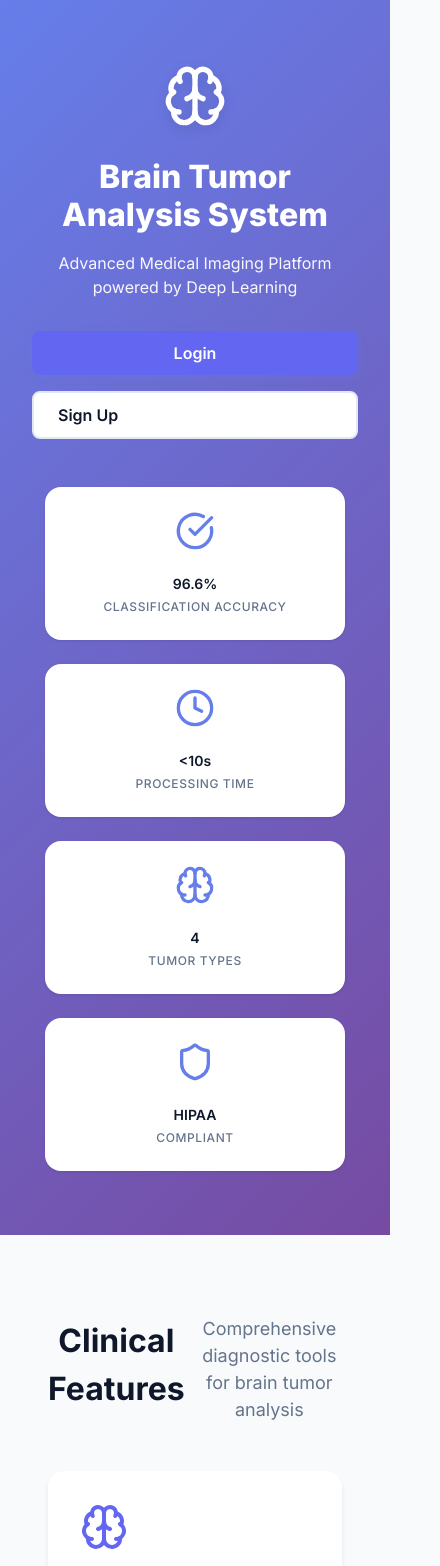
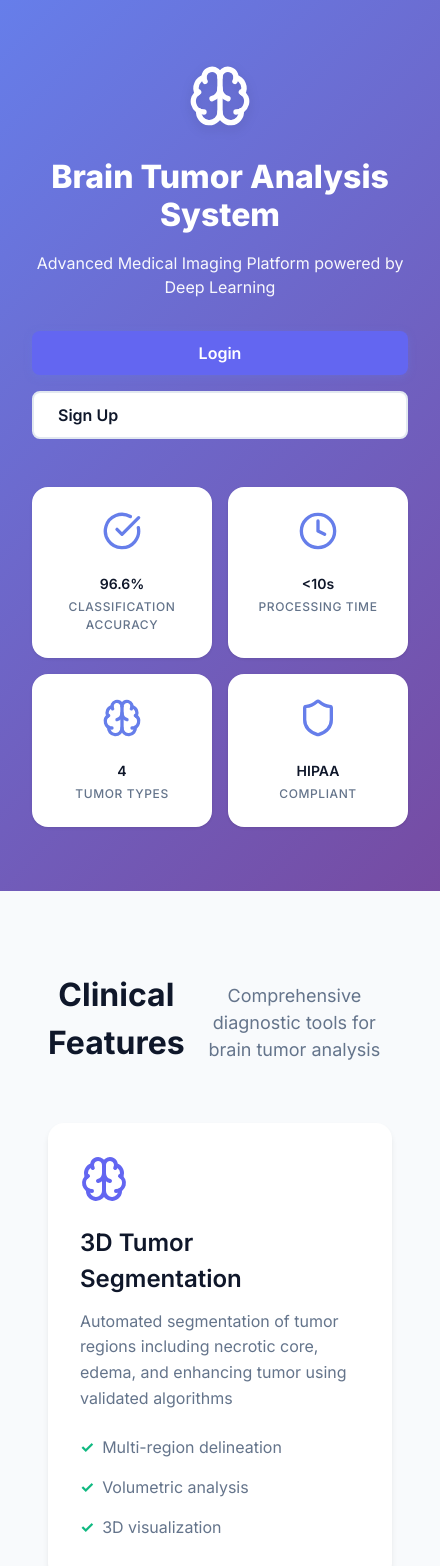
Before and after one commit to AbdullahEjaz512/fyp-1, a React app in the folder frontend/: page / in a window 390 px wide. Shown: the top 1566 px of the page, 440 px wide, since content can reach past the window. Built offline with nearby package versions, Linux system fonts and the light colour scheme; no server answers; the HTML template or start-up script is replaced by a standard one.

Commit message:
Improve landing page UI: Better responsive layout for stat cards and add section headers

```diff
--- a/frontend/src/pages/HomePage.css
+++ b/frontend/src/pages/HomePage.css
@@ -49,19 +49,21 @@
 
 .hero-stats {
   display: grid;
-  grid-template-columns: repeat(3, 1fr);
+  grid-template-columns: repeat(auto-fit, minmax(200px, 1fr));
   gap: 1.5rem;
-  max-width: 700px;
+  max-width: 1000px;
   margin: 0 auto;
 }
 
 .stat-card {
-  background: white;
+  background: rgba(255, 255, 255, 0.95);
+  backdrop-filter: blur(10px);
   border-radius: 1rem;
-  padding: 2rem 1.5rem;
+  padding: 1.75rem 1.25rem;
   text-align: center;
   box-shadow: 0 4px 15px rgba(0, 0, 0, 0.1);
   transition: transform 0.2s ease, box-shadow 0.2s ease;
+  min-width: 180px;
 }
 
 .stat-card:hover {
@@ -94,6 +96,25 @@
 
 .features-section {
   padding: 4rem 2rem;
+}
+
+.section-header {
+  text-align: center;
+  margin-bottom: 3rem;
+}
+
+.section-title {
+  font-size: 2.5rem;
+  font-weight: 700;
+  color: var(--text-primary);
+  margin-bottom: 0.75rem;
+}
+
+.section-subtitle {
+  font-size: 1.125rem;
+  color: var(--text-secondary);
+  max-width: 600px;
+  margin: 0 auto;
 }
 
 .features-grid {
@@ -250,18 +271,22 @@
   }
 
   .hero-stats {
-    grid-template-columns: 1fr;
-    max-width: 300px;
+    grid-template-columns: repeat(2, 1fr);
+    gap: 1rem;
   }
 
   .stat-card {
-    padding: 1.5rem 1rem;
+    padding: 1.25rem 1rem;
   }
 
   .stat-value {
     font-size: 1.5rem;
   }
 
+  .section-title {
+    font-size: 1.75rem;
+  }
+
   .features-grid {
     grid-template-columns: 1fr;
   }
```
